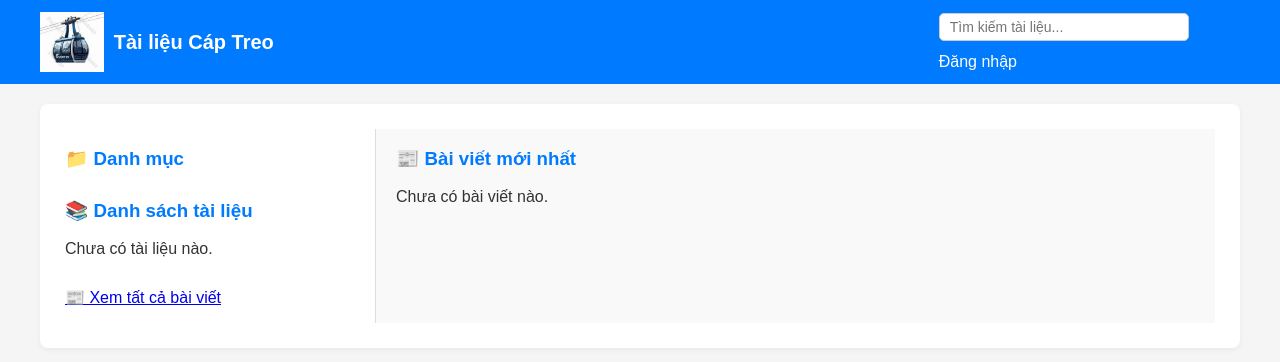
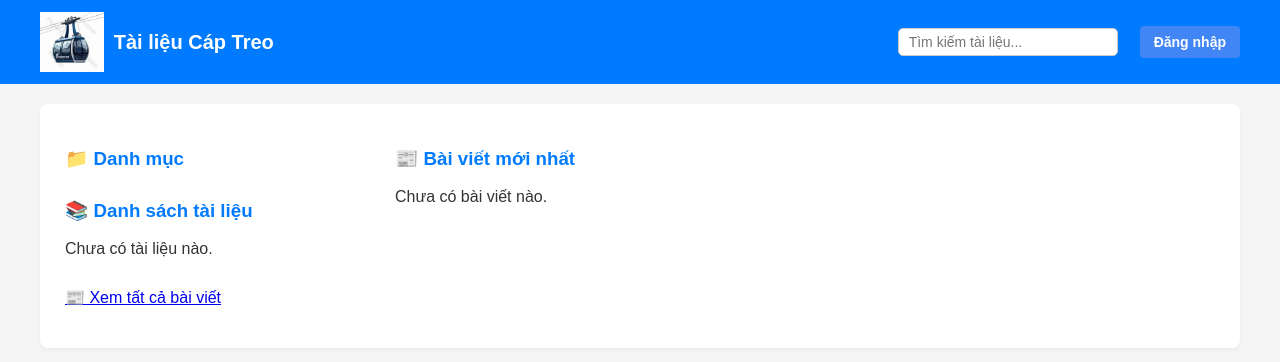
Before and after one commit to tailieucaptreo/captreobnc, a Django app: page / in a window 1280 px wide. Shown: the top 362 px of the page. Run offline with Django 5.2, Linux system fonts and the light colour scheme; data that the repository does not hold is empty; some libraries are stand-ins or nearby versions.

Commit message:
cap nhat style.css

```diff
--- a/static/css/style.css
+++ b/static/css/style.css
@@ -27,11 +27,16 @@ body {
   align-items: center;
 }
 
-.navbar .left,
+.navbar .left {
+  flex: 1;
+  display: flex;
+  align-items: center;
+}
 .navbar .right {
   display: flex;
   align-items: center;
   gap: 12px;
+  margin-left: auto;  /* ✅ Đẩy ô tìm kiếm sang phải */
 }
 
 .navbar a {
@@ -73,8 +78,8 @@ body {
 .right-panel {
   flex: 3;
   padding-left: 20px;
-  background: #f9f9f9;
-  border-left: 1px solid #ddd;
+  background: none;
+  border-left: none;
   box-sizing: border-box;
 }
 
@@ -97,12 +102,19 @@ input[type="text"] {
 }
 
 button {
-  padding: 8px 12px;
+  padding: 8px 18px;
   background: #007BFF;
   color: white;
   border: none;
+  border-radius: 4px;
   cursor: pointer;
+  font-size: 16px;
+  transition: background 0.2s;
 }
+button:hover {
+  background: #0056b3;
+}
+
 
 /* ==== Danh sách ==== */
 ul {
@@ -163,8 +175,9 @@ ul {
 /* ==== Ô tìm kiếm ==== */
 .search-box {
   position: relative;
-  max-width: 250px;
-  width: 100%;
+  max-width: 250px;  /* giảm nhẹ nếu bị tràn */
+  width: 250px;
+  flex-shrink: 1;
 }
 
 #live-search {
@@ -245,3 +258,37 @@ ul {
     height: 40px;
   }
 }
+
+a[href*="google-oauth2"]:hover {
+  background-color: #3367D6;
+}
+
+/* ===== Fix hiển thị nút đăng nhập ===== */
+.navbar .right a[href*="google-oauth2"] {
+  margin-left: 10px;
+  flex-shrink: 0;
+}
+
+/* Nếu cần giảm chiều ngang ô tìm kiếm tránh đẩy nút login ra khỏi view */
+.search-box {
+  max-width: 220px;
+  flex-shrink: 1;
+}
+
+/* ✅ Làm rõ nút đăng nhập Google */
+.right a[href*="google-oauth2"] {
+  display: inline-block !important;
+  background-color: #4285F4;
+  padding: 8px 14px;
+  font-size: 14px;
+  font-weight: bold;
+  border-radius: 4px;
+  text-decoration: none;
+  border: none;
+  margin-left: 10px;
+  white-space: nowrap;
+}
+
+.right a[href*="google-oauth2"]:hover {
+  background-color: #3367D6;
+}
```
